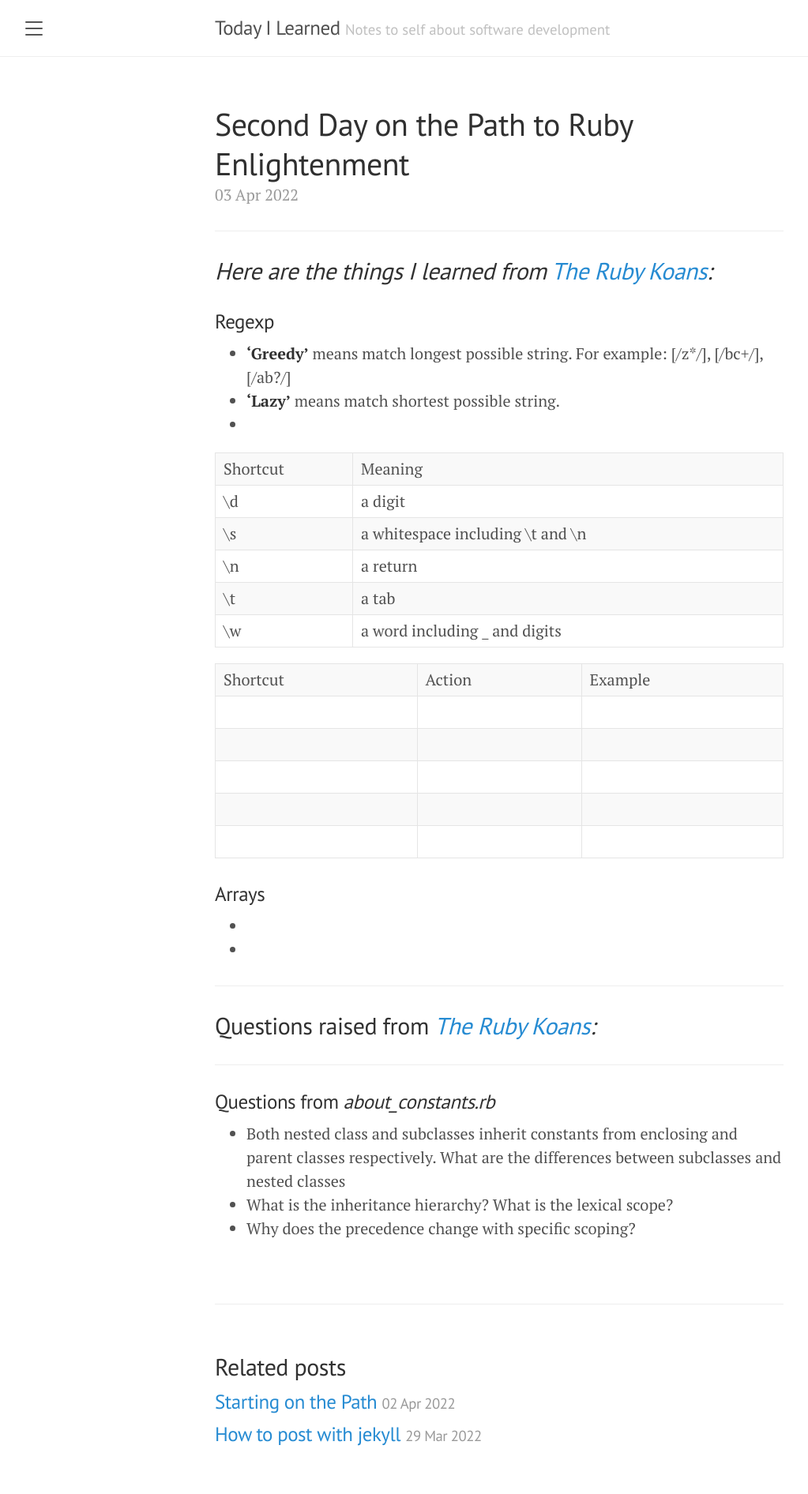
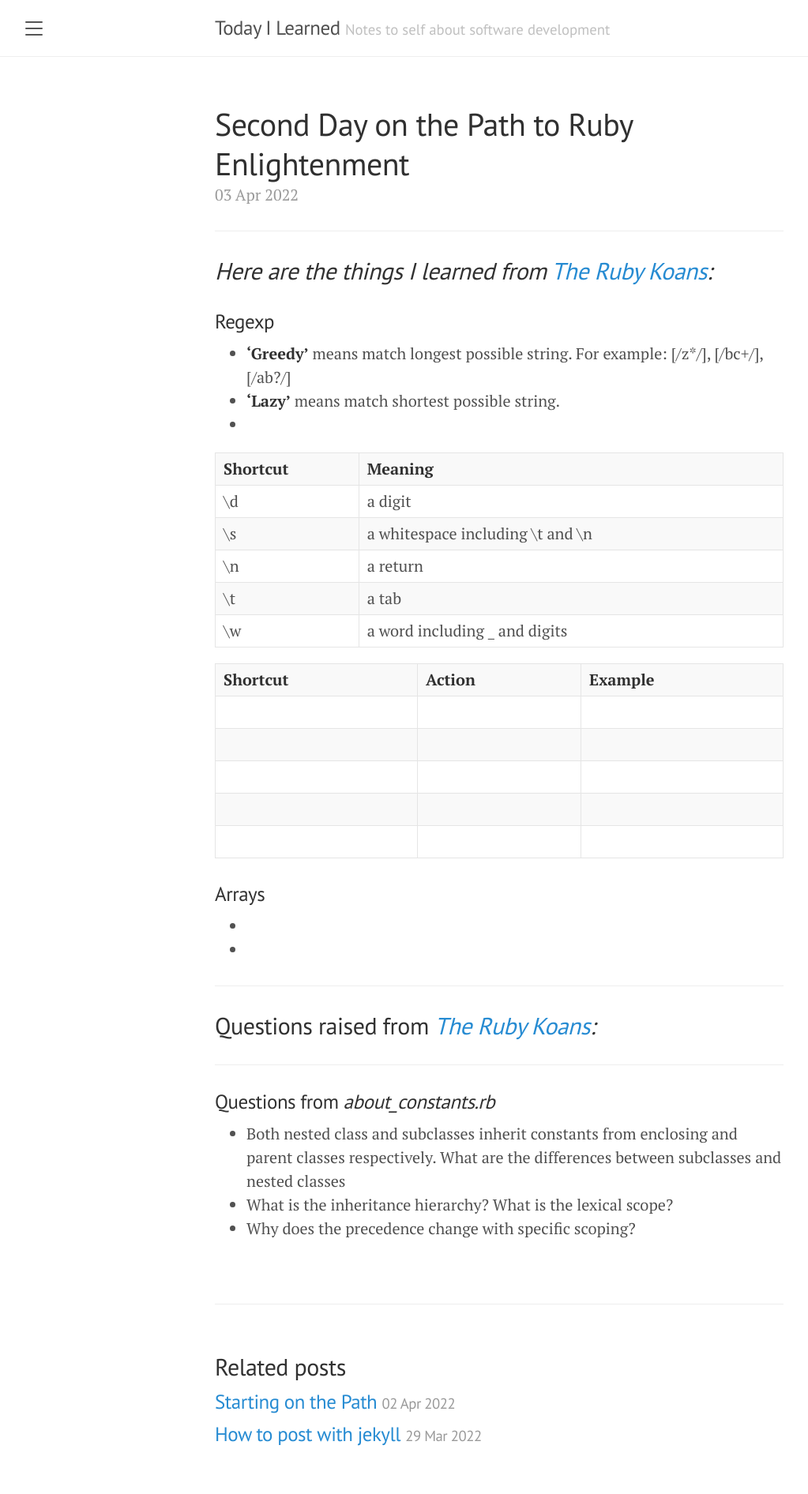
Before and after one commit to KevinDelaFuente/til, a Jekyll site: the page built from _posts/2022-04-03-Second Day on the Path to Enlightenment.md, in a window 1280 px wide. Shown: the whole page at 79% size, without its empty margins (8-1031 px from the left). Built offline with Jekyll 4.4.1, drawn with Linux system fonts in a browser that asks for light colours.

```diff
--- a/_posts/2022-04-03-Second Day on the Path to Enlightenment.md
+++ b/_posts/2022-04-03-Second Day on the Path to Enlightenment.md
@@ -11,14 +11,14 @@ title:  "Second Day on the Path to Ruby Enlightenment"
   - **'Lazy'** means match shortest possible string.
   -
 
-  | Shortcut | Meaning |
+  | **Shortcut** | **Meaning** |
   | \d | a digit |
   | \s | a whitespace including \t and \n |
   | \n | a return |
   | \t | a tab |
   | \w | a word including _ and digits |
 
-  | Shortcut | Action | Example |
+  | **Shortcut** | **Action** | **Example** |
   |  |  |
   |  |  |
   |  |  |
```
